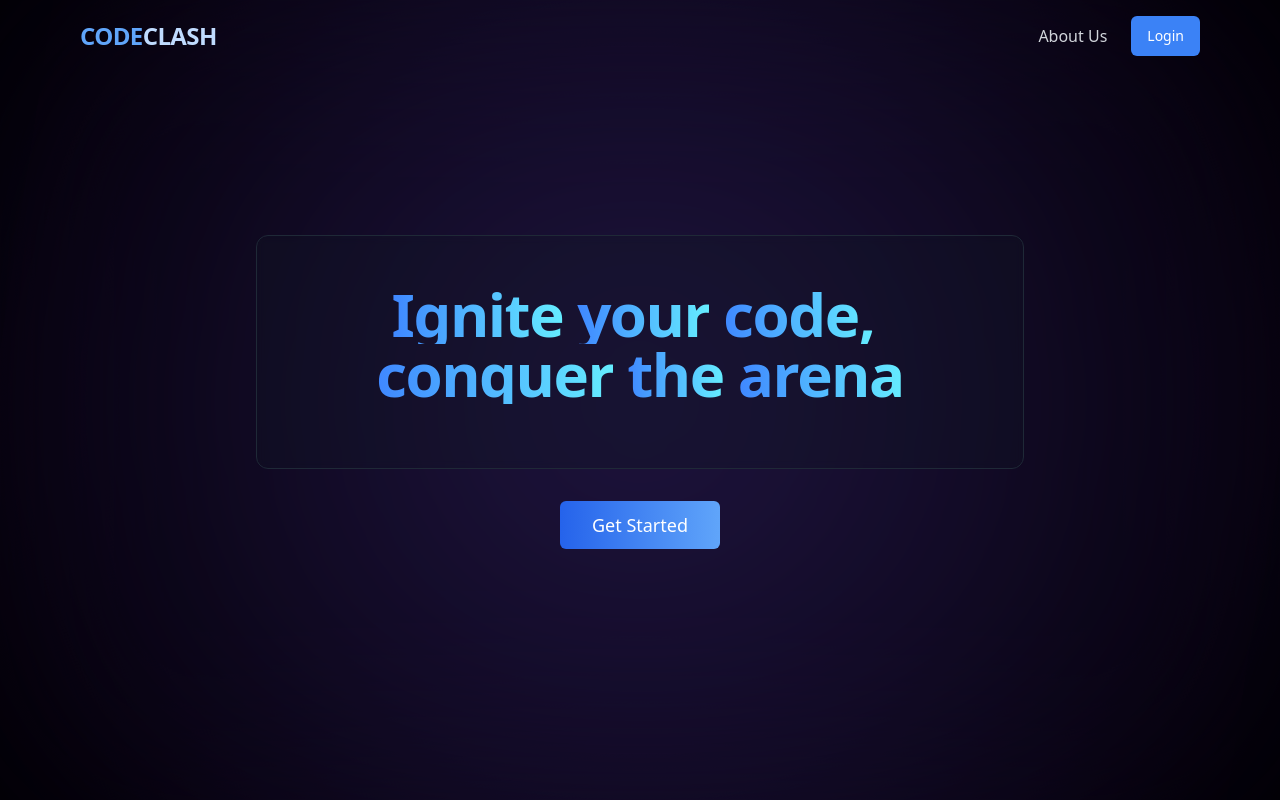
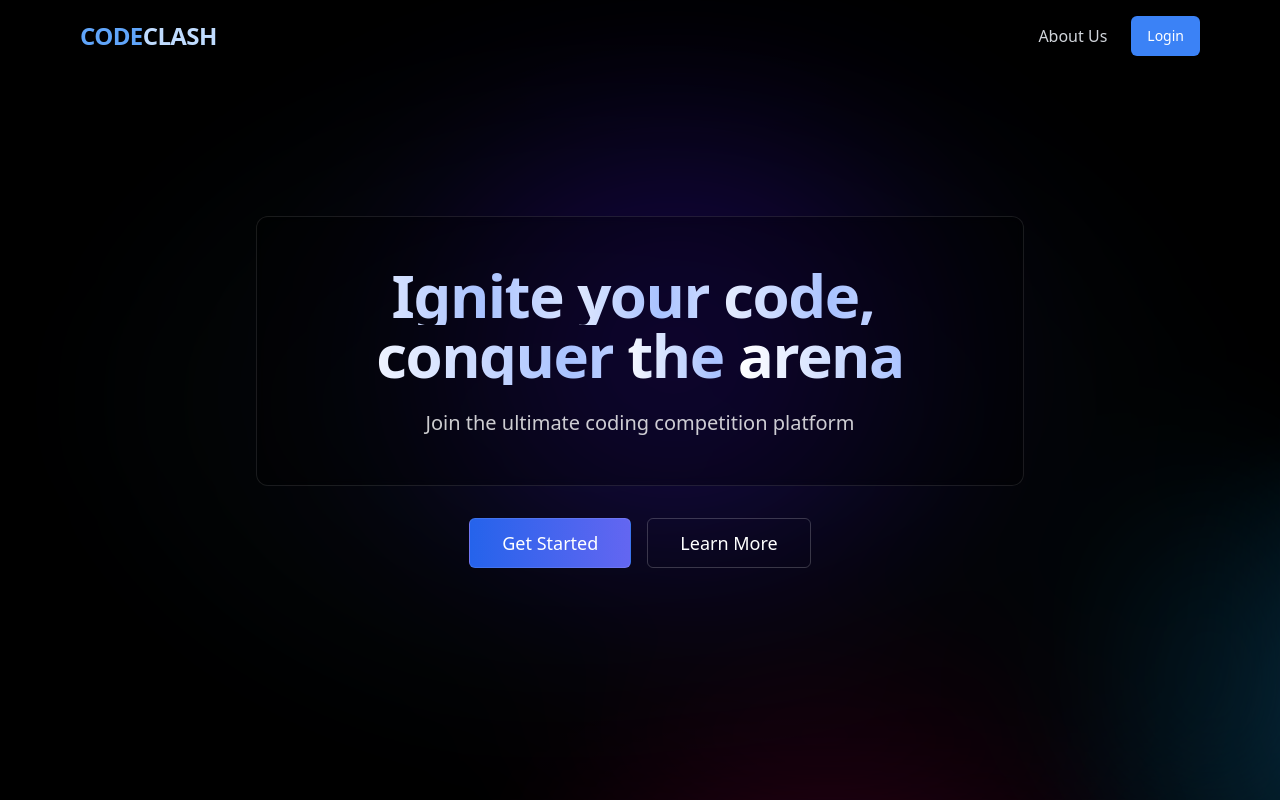
Before and after one commit to rashmikanacharya/aurora-ignite, a React (Vite) app: page / in a window 1280 px wide. Built offline with nearby package versions, Linux system fonts and the light colour scheme.

Commit message:
Update aurora background animation
Update the aurora background animation based on the provided link.

```diff
--- a/src/components/AnimatedText.tsx
+++ b/src/components/AnimatedText.tsx
@@ -14,8 +14,11 @@ const AnimatedText: React.FC<AnimatedTextProps> = ({ text }) => {
       {words.map((word, index) => (
         <span key={index} className="inline-block">
           <span
-            className={`inline-block text-shimmer fade-in delay-${(index % 5) * 100}`}
-            style={{ animationDelay: `${index * 0.1}s` }}
+            className={`inline-block text-shimmer fade-in`}
+            style={{
+              animationDelay: `${index * 0.1}s`,
+              animation: `fadeIn 0.8s forwards ${index * 0.1}s, textShimmer 6s infinite linear ${index * 0.1}s`
+            }}
           >
             {word}
           </span>
--- a/src/components/AuroraBackground.tsx
+++ b/src/components/AuroraBackground.tsx
@@ -5,32 +5,63 @@ const AuroraBackground = () => {
   return (
     <div className="fixed inset-0 z-[-1] overflow-hidden bg-black">
       <div
-        className="absolute top-1/2 left-1/2 w-[200vw] h-[200vh] rounded-full"
+        className="absolute inset-0"
         style={{
-          background: 'radial-gradient(circle, rgba(76,0,255,0.3) 0%, rgba(30,0,70,0) 60%)',
-          animation: 'aurora 25s linear infinite',
-          transform: 'translate(-50%, -50%)',
+          background: 'radial-gradient(ellipse at 50% 50%, rgba(13, 24, 33, 0.7), rgba(0, 0, 0, 0.9) 70%)',
         }}
       />
+
       <div
-        className="absolute top-1/2 left-1/2 w-[180vw] h-[180vh] rounded-full"
+        className="aurora-blob absolute"
         style={{
-          background: 'radial-gradient(circle, rgba(26,176,255,0.3) 0%, rgba(0,70,70,0) 50%)',
-          animation: 'aurora 30s linear infinite reverse',
-          transform: 'translate(-50%, -50%)',
-          animationDelay: '-5s',
+          top: '10%',
+          left: '20%',
+          width: '60vw',
+          height: '60vh',
+          background: 'radial-gradient(circle, rgba(76,0,255,0.5) 0%, rgba(30,0,70,0) 70%)',
+          borderRadius: '50%',
+          filter: 'blur(30px)',
+          animation: 'aurora-blob 25s ease infinite alternate',
+          opacity: 0.7,
+          transform: 'translate(-50%, -50%)'
         }}
       />
+
       <div
-        className="absolute top-1/2 left-1/2 w-[160vw] h-[160vh] rounded-full"
+        className="aurora-blob absolute"
         style={{
-          background: 'radial-gradient(circle, rgba(255,0,140,0.2) 0%, rgba(70,0,70,0) 60%)',
-          animation: 'aurora 20s linear infinite',
+          top: '50%',
+          left: '75%',
+          width: '65vw',
+          height: '65vh',
+          background: 'radial-gradient(circle, rgba(26,176,255,0.5) 0%, rgba(0,70,70,0) 70%)',
+          borderRadius: '50%',
+          filter: 'blur(30px)',
+          animation: 'aurora-blob 20s ease infinite alternate-reverse',
+          opacity: 0.7,
           transform: 'translate(-50%, -50%)',
-          animationDelay: '-10s',
+          animationDelay: '-5s'
         }}
       />
-      <div className="absolute inset-0 bg-black/30 backdrop-blur-[100px]" />
+
+      <div
+        className="aurora-blob absolute"
+        style={{
+          top: '75%',
+          left: '30%',
+          width: '70vw',
+          height: '70vh',
+          background: 'radial-gradient(circle, rgba(255,0,140,0.4) 0%, rgba(70,0,70,0) 70%)',
+          borderRadius: '50%',
+          filter: 'blur(30px)',
+          animation: 'aurora-blob 30s ease infinite alternate',
+          opacity: 0.6,
+          transform: 'translate(-50%, -50%)',
+          animationDelay: '-10s'
+        }}
+      />
+
+      <div className="absolute inset-0 bg-black/20 backdrop-blur-[70px]" />
     </div>
   );
 };
--- a/src/components/Hero.tsx
+++ b/src/components/Hero.tsx
@@ -8,22 +8,32 @@ const Hero = () => {
     <div className="flex flex-col items-center justify-center min-h-[80vh] px-4 text-center z-10">
       <div className="max-w-3xl">
         <div
-          className="mb-8 p-12 rounded-xl border border-gray-800 bg-gray-900/30 backdrop-blur-sm fade-in"
+          className="mb-8 p-12 rounded-xl border border-white/10 bg-black/30 backdrop-blur-sm fade-in"
           style={{ animationDelay: '0.3s' }}
         >
-          <h1 className="text-4xl md:text-6xl font-bold mb-4 tracking-tight">
+          <h1 className="text-4xl md:text-6xl font-bold mb-4 tracking-tight text-white">
             <AnimatedText text="Ignite your code, conquer the arena" />
           </h1>
+          <p className="text-lg md:text-xl text-white/80 mt-6 fade-in" style={{ animationDelay: '0.5s' }}>
+            Join the ultimate coding competition platform
+          </p>
         </div>
 
         <div
-          className="fade-in"
+          className="fade-in flex gap-4 justify-center"
           style={{ animationDelay: '0.6s' }}
         >
           <Button
-            className="btn-glow text-lg px-8 py-6 bg-gradient-to-r from-blue-600 to-blue-400 hover:from-blue-500 hover:to-blue-300 text-white font-medium rounded-md"
+            className="btn-glow text-lg px-8 py-6 bg-gradient-to-r from-blue-600 to-indigo-500 hover:from-blue-500 hover:to-indigo-400 text-white font-medium rounded-md border border-white/10"
           >
             Get Started
+          </Button>
+
+          <Button
+            variant="outline"
+            className="text-lg px-8 py-6 bg-transparent border border-white/20 text-white hover:bg-white/10 font-medium rounded-md"
+          >
+            Learn More
           </Button>
         </div>
       </div>
--- a/src/index.css
+++ b/src/index.css
@@ -56,6 +56,21 @@
   }
 }
 
+@keyframes aurora-blob {
+  0%, 100% {
+    transform: translate(0, 0) scale(1);
+  }
+  25% {
+    transform: translate(5%, 5%) scale(1.1);
+  }
+  50% {
+    transform: translate(0, 10%) scale(1);
+  }
+  75% {
+    transform: translate(-5%, 5%) scale(0.9);
+  }
+}
+
 @keyframes float {
   0% {
     transform: translateY(0px);
@@ -89,7 +104,7 @@
 }
 
 .text-shimmer {
-  background: linear-gradient(90deg, #3f87ff, #65edff, #f056ff, #3f87ff);
+  background: linear-gradient(90deg, #ffffff, #a9c2ff, #ffffff, #ffffff);
   background-size: 300% 100%;
   background-clip: text;
   -webkit-text-fill-color: transparent;
```
